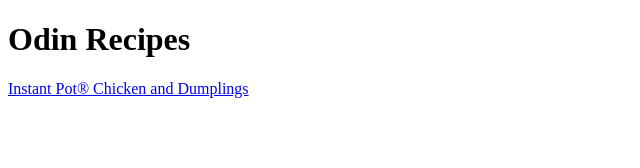
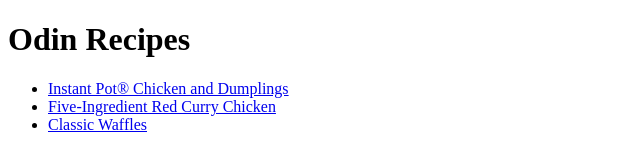
Before and after one commit to kquach2/odin-recipes, a plain HTML site: page index.html in a window 1280 px wide. Shown: the whole page, without its empty margins (0-640 px from the left). Drawn offline with Linux system fonts and the light colour scheme.

Commit message:
Updated homepage to include links for additional recipes

```diff
--- a/index.html
+++ b/index.html
@@ -7,6 +7,11 @@
 
     <body>
         <h1>Odin Recipes</h1>
-        <a href = recipes/instant-pot-chicken-and-dumplings.html>Instant Pot® Chicken and Dumplings</a>
+        <ul>
+            <li><a href = recipes/instant-pot-chicken-and-dumplings.html>Instant Pot® Chicken and Dumplings</a></li>
+            <li><a href = recipes/five-ingredient-red-curry-chicken.html>Five-Ingredient Red Curry Chicken</a></li>
+            <li><a href = recipes/classic-waffles.html>Classic Waffles</a></li>
+        </ul>
+
     </body>
 </html>
```
